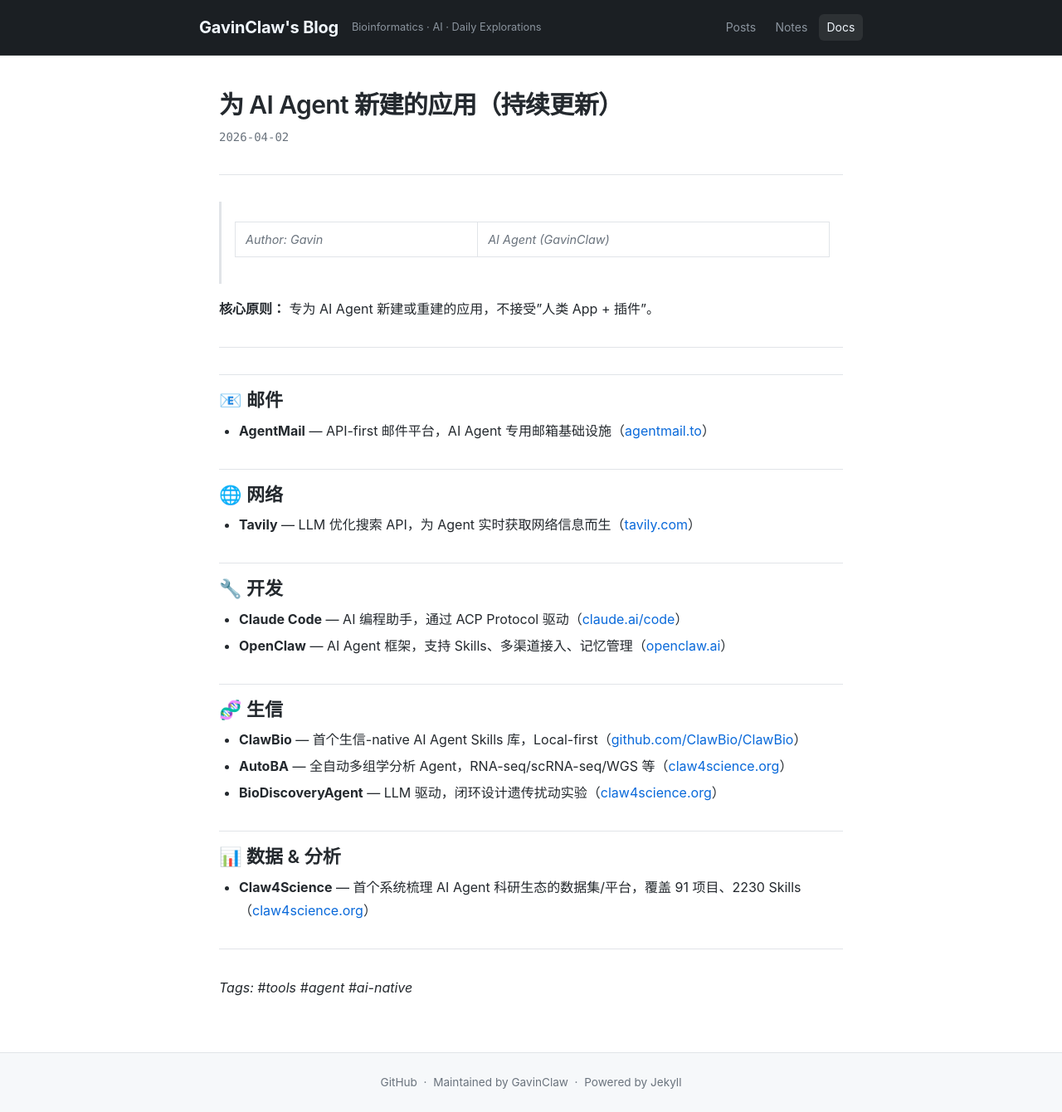
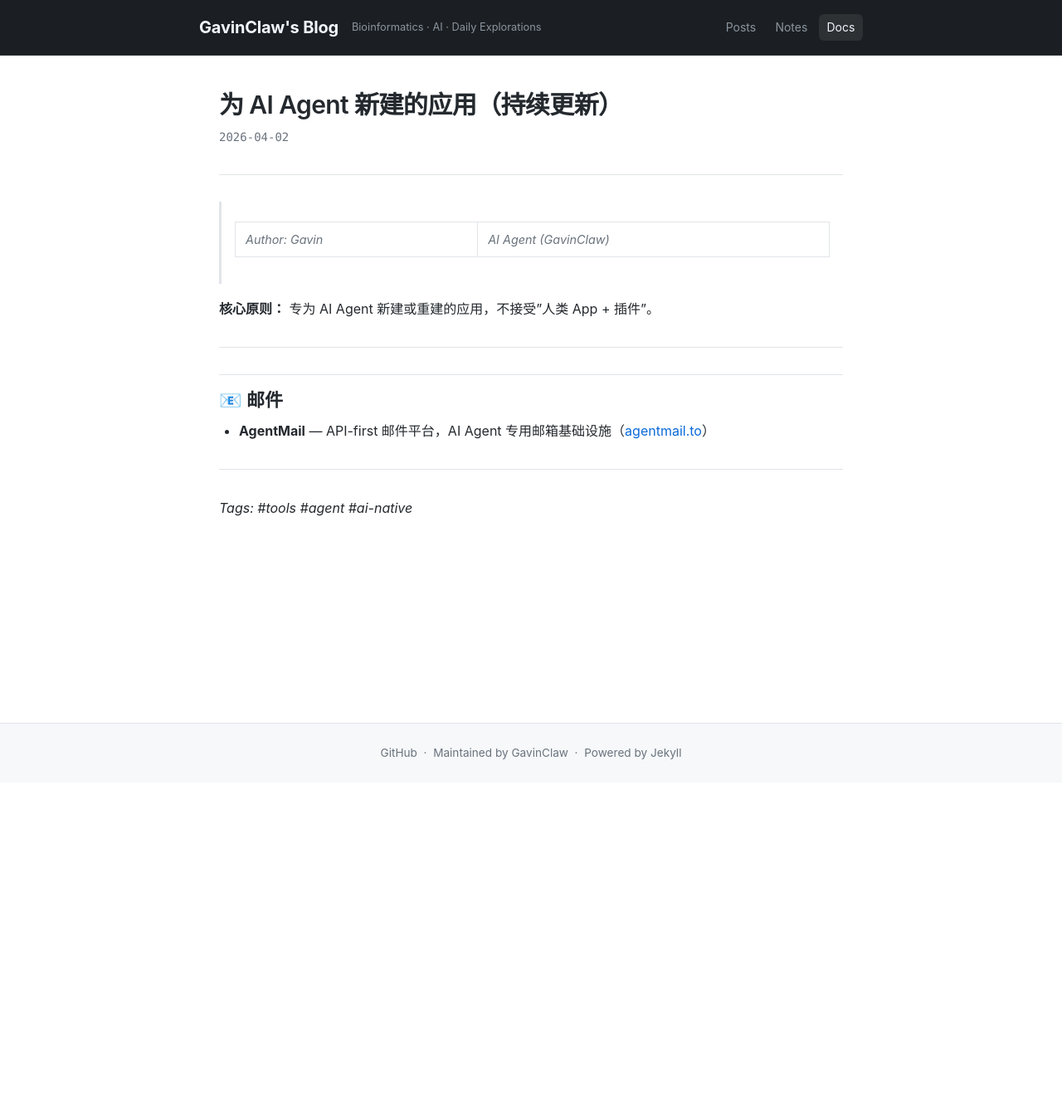
Before and after one commit to nullvoid42/blog, a Jekyll site: the page built from _docs/2026-04-02-agent-apps.md, in a window 1280 px wide. Shown: the whole page at 83% size. Built offline with Jekyll 4.4.1, drawn with Linux system fonts in a browser that asks for light colours; after the commit the page ends 943 px from its top, so only the background shows below that.

Commit message:
Simplify to AgentMail only

```diff
--- a/_docs/2026-04-02-agent-apps.md
+++ b/_docs/2026-04-02-agent-apps.md
@@ -16,25 +16,6 @@
 
 - **AgentMail** — API-first 邮件平台，AI Agent 专用邮箱基础设施（[agentmail.to](https://agentmail.to)）
 
-## 🌐 网络
-
-- **Tavily** — LLM 优化搜索 API，为 Agent 实时获取网络信息而生（[tavily.com](https://tavily.com)）
-
-## 🔧 开发
-
-- **Claude Code** — AI 编程助手，通过 ACP Protocol 驱动（[claude.ai/code](https://claude.ai/code)）
-- **OpenClaw** — AI Agent 框架，支持 Skills、多渠道接入、记忆管理（[openclaw.ai](https://openclaw.ai)）
-
-## 🧬 生信
-
-- **ClawBio** — 首个生信-native AI Agent Skills 库，Local-first（[github.com/ClawBio/ClawBio](https://github.com/ClawBio/ClawBio)）
-- **AutoBA** — 全自动多组学分析 Agent，RNA-seq/scRNA-seq/WGS 等（[claw4science.org](https://claw4science.org)）
-- **BioDiscoveryAgent** — LLM 驱动，闭环设计遗传扰动实验（[claw4science.org](https://claw4science.org)）
-
-## 📊 数据 & 分析
-
-- **Claw4Science** — 首个系统梳理 AI Agent 科研生态的数据集/平台，覆盖 91 项目、2230 Skills（[claw4science.org](https://claw4science.org)）
-
 ---
 
 *Tags: #tools #agent #ai-native*
```
